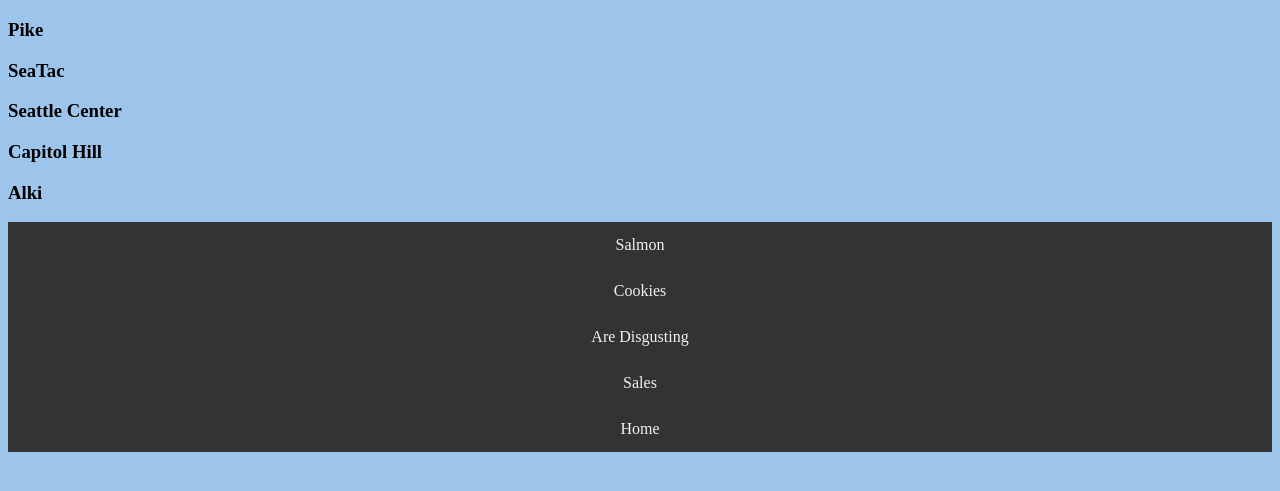
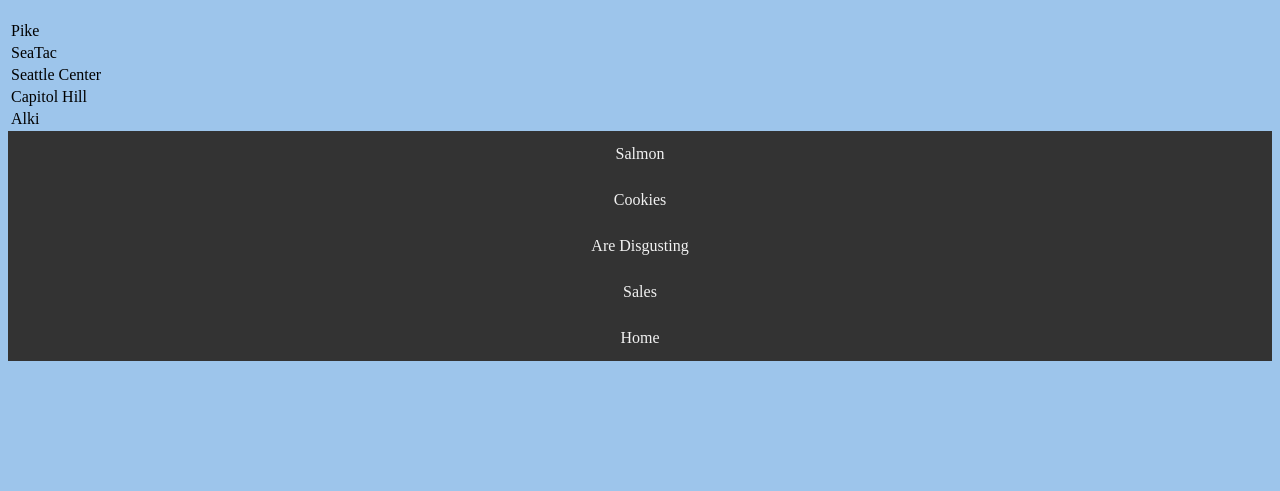
Before and after one commit to scottbisese/cookie-stand, a plain HTML site: page sales.html in a window 1280 px wide. Shown: the part 61-552 px from the top of the page. Drawn offline with Linux system fonts and the light colour scheme.

Commit message:
added table in sales html

```diff
--- a/sales.html
+++ b/sales.html
@@ -10,36 +10,29 @@
         <h1>Sales</h1>
     </header>
 
-    <section id="Pike">
-  <h3>Pike</h3>
- <ul>
+    <div id="Table">
+      <table>
+        <thead><thead id='tableHead'></thead>
+        <tbody>
+          <tr id='Pike'>
+            <td>Pike</td>
+          </tr>
+          <tr id='SeaTac'>
+              <td>SeaTac</td>
+            </tr>
+            <tr id='SeattleCenter'>
+                <td>Seattle Center</td>
+              </tr>
+              <tr id='CapitolHill'>
+                  <td>Capitol Hill</td>
+                </tr>
+                <tr id='Alki'>
+                    <td>Alki</td>
+                  </tr>
+        </tbody>
+      </table>
+    </div>
 
-</ul>
-</section>
-        <section id="SeaTac">
-          <h3>SeaTac</h3>
-          <ul>
-
-          </ul>
-        </section>
-        <section id="SeattleCenter">
-          <h3>Seattle Center</h3>
-          <ul>
-
-          </ul>
-        </section>
-        <section id="Capitol Hill">
-          <h3>Capitol Hill</h3>
-          <ul>
-
-          </ul>
-        </section>
-        <section id="Alki">
-          <h3>Alki</h3>
-          <ul>
-
-          </ul>
-        </section>
         <footer>
             <div id="navbar">
                 <a href="#salmon">Salmon</a>
```
